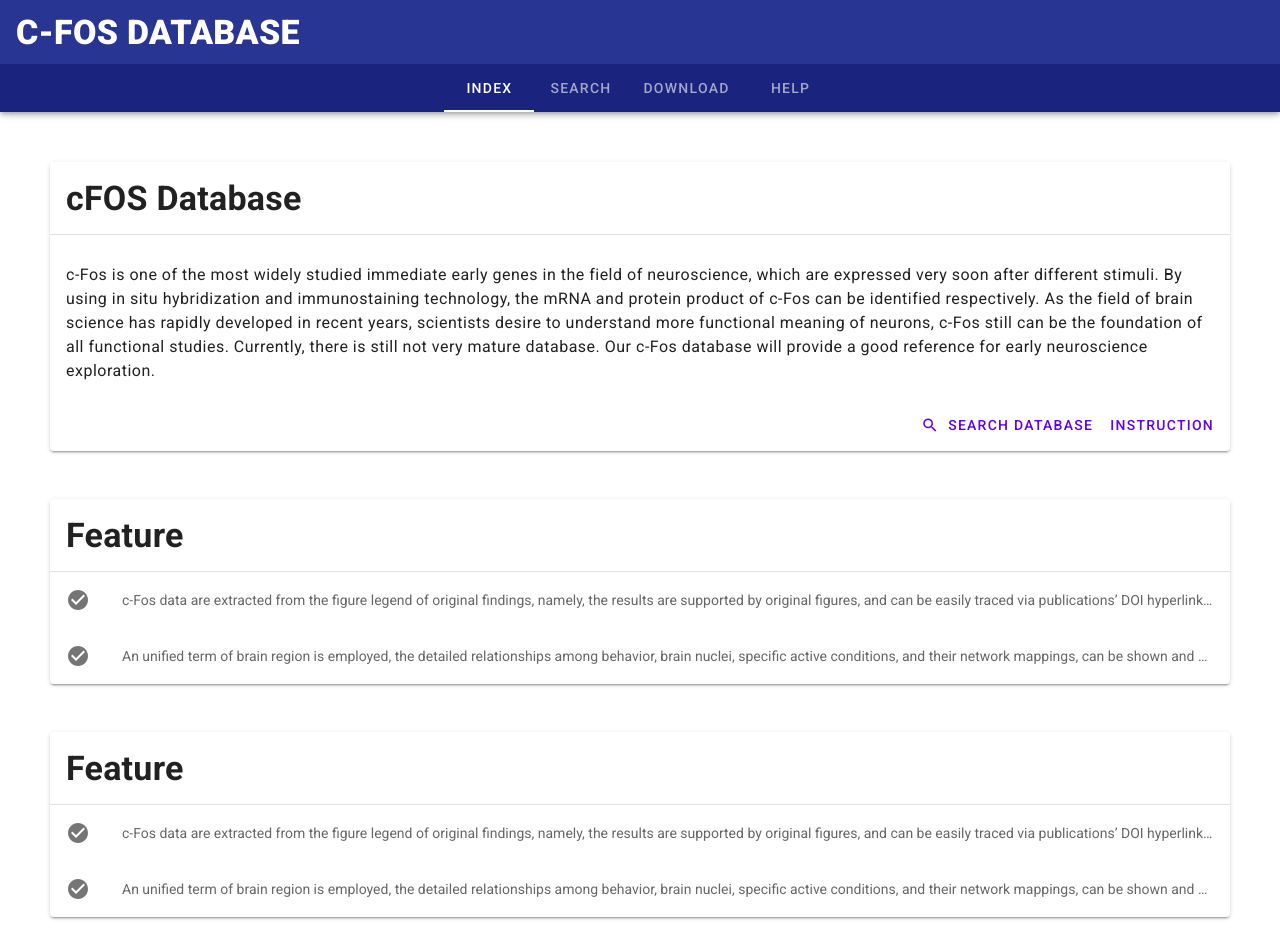
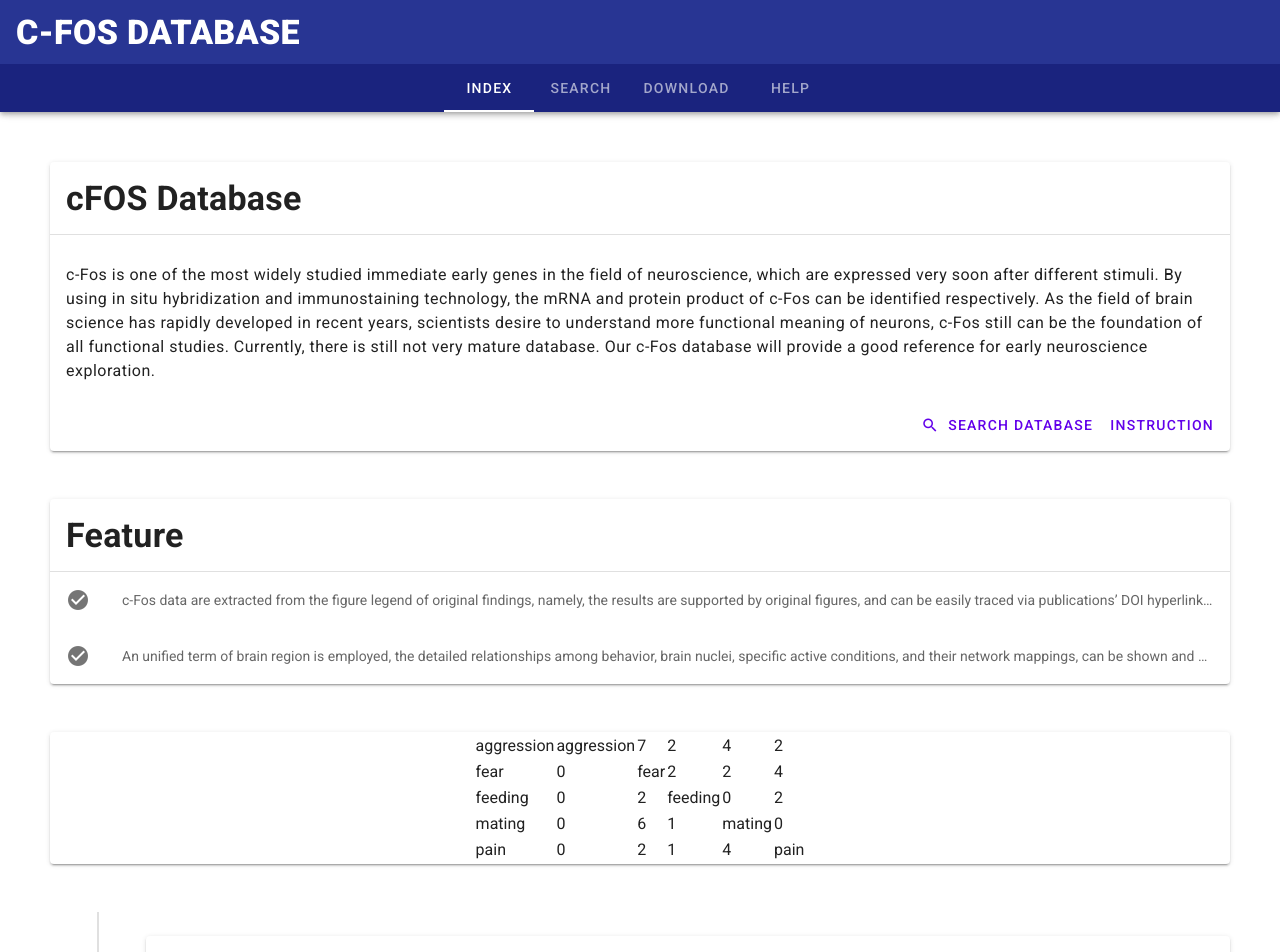
Before and after one commit to wenjie1991/cfosdb, a Vue app in the folder frontend/: page / in a window 1280 px wide. Shown: the top 952 px of the page. Built offline with nearby package versions, Linux system fonts and the light colour scheme.

Commit message:
Add matrix in index page

```diff
--- /dev/null
+++ b/frontend/src/assets/behavior_correlation_matrix.json
@@ -0,0 +1,152 @@
+[
+  {
+    "id": "aggression",
+    "value": [
+      {
+        "id": "aggression",
+        "value": "aggression",
+        "behaviors": ["aggression", "aggression"]
+      },
+      {
+        "id": "aggression",
+        "value": "7",
+        "behaviors": ["aggression", "fear"]
+      },
+      {
+        "id": "aggression",
+        "value": "2",
+        "behaviors": ["aggression", "feeding"]
+      },
+      {
+        "id": "aggression",
+        "value": "4",
+        "behaviors": ["aggression", "mating"]
+      },
+      {
+        "id": "aggression",
+        "value": "2",
+        "behaviors": ["aggression", "pain"]
+      }
+    ]
+  },
+  {
+    "id": "fear",
+    "value": [
+      {
+        "id": "fear",
+        "value": "0",
+        "behaviors": ["fear", "aggression"]
+      },
+      {
+        "id": "fear",
+        "value": "fear",
+        "behaviors": ["fear", "fear"]
+      },
+      {
+        "id": "fear",
+        "value": "2",
+        "behaviors": ["fear", "feeding"]
+      },
+      {
+        "id": "fear",
+        "value": "2",
+        "behaviors": ["fear", "mating"]
+      },
+      {
+        "id": "fear",
+        "value": "4",
+        "behaviors": ["fear", "pain"]
+      }
+    ]
+  },
+  {
+    "id": "feeding",
+    "value": [
+      {
+        "id": "feeding",
+        "value": "0",
+        "behaviors": ["feeding", "aggression"]
+      },
+      {
+        "id": "feeding",
+        "value": "2",
+        "behaviors": ["feeding", "fear"]
+      },
+      {
+        "id": "feeding",
+        "value": "feeding",
+        "behaviors": ["feeding", "feeding"]
+      },
+      {
+        "id": "feeding",
+        "value": "0",
+        "behaviors": ["feeding", "mating"]
+      },
+      {
+        "id": "feeding",
+        "value": "2",
+        "behaviors": ["feeding", "pain"]
+      }
+    ]
+  },
+  {
+    "id": "mating",
+    "value": [
+      {
+        "id": "mating",
+        "value": "0",
+        "behaviors": ["mating", "aggression"]
+      },
+      {
+        "id": "mating",
+        "value": "6",
+        "behaviors": ["mating", "fear"]
+      },
+      {
+        "id": "mating",
+        "value": "1",
+        "behaviors": ["mating", "feeding"]
+      },
+      {
+        "id": "mating",
+        "value": "mating",
+        "behaviors": ["mating", "mating"]
+      },
+      {
+        "id": "mating",
+        "value": "0",
+        "behaviors": ["mating", "pain"]
+      }
+    ]
+  },
+  {
+    "id": "pain",
+    "value": [
+      {
+        "id": "pain",
+        "value": "0",
+        "behaviors": ["pain", "aggression"]
+      },
+      {
+        "id": "pain",
+        "value": "2",
+        "behaviors": ["pain", "fear"]
+      },
+      {
+        "id": "pain",
+        "value": "1",
+        "behaviors": ["pain", "feeding"]
+      },
+      {
+        "id": "pain",
+        "value": "4",
+        "behaviors": ["pain", "mating"]
+      },
+      {
+        "id": "pain",
+        "value": "pain",
+        "behaviors": ["pain", "pain"]
+      }
+    ]
+  }
+]
--- a/frontend/src/pages/index.vue
+++ b/frontend/src/pages/index.vue
@@ -33,25 +33,15 @@
                 </v-list-item-content>
             </v-list-item>
         </v-card>
-        <v-card class="mx-auto mt-12">
-            <v-card-title class="display-1 text--primary font-weight-bold">Feature</v-card-title>
-            <v-divider></v-divider>
-            <v-list-item>
-                <v-list-item-icon>
-                    <v-icon>mdi-checkbox-marked-circle</v-icon>
-                </v-list-item-icon>
-                <v-list-item-content>
-                    <v-list-item-subtitle>c-Fos data are extracted from the figure legend of original findings, namely, the results are supported by original figures, and can be easily traced via publications’ DOI hyperlinks; only c-Fos values increased at significant confidence level are included.</v-list-item-subtitle>
-                </v-list-item-content>
-            </v-list-item>
-            <v-list-item>
-                <v-list-item-icon>
-                    <v-icon>mdi-checkbox-marked-circle</v-icon>
-                </v-list-item-icon>
-                <v-list-item-content>
-                    <v-list-item-subtitle>An unified term of brain region is employed, the detailed relationships among behavior, brain nuclei, specific active conditions, and their network mappings, can be shown and downloaded.</v-list-item-subtitle>
-                </v-list-item-content>
-            </v-list-item>
+        <v-card class="mx-auto mt-12" align="center">
+            <table id="behavior_matrix">
+              <tbody>
+                <tr v-for="(row, index) in rows" :key="index">
+                  <td>{{row.id}}</td>
+                  <td v-for="(col, index) in row.value" :key="index">{{col.value}}</td>
+                </tr>
+              </tbody>
+            </table>
         </v-card>
         <v-timeline dense class="mt-12">
             <v-timeline-item small color="deep-purple lighten-2">
@@ -78,10 +68,14 @@
 </template>
 
 <script>
+import behavior_cor_matrix from "@/assets/behavior_correlation_matrix.json"
+
 export default {
     name: 'index',
     data() {
-        return {}
+        return {
+            rows: behavior_cor_matrix
+        }
     }
 }
 </script>
--- a/frontend/src/pages/search.vue
+++ b/frontend/src/pages/search.vue
@@ -98,7 +98,6 @@ import 'echarts/lib/chart/graph'
 import 'echarts/lib/component/title'
 import 'echarts/lib/component/tooltip'
 import options_json from '@/assets/front_end.json'
-
 
 export default {
     name: 'search',
```
Also changed, not shown: 2 other files (tests, documents, lock files or other folders).
